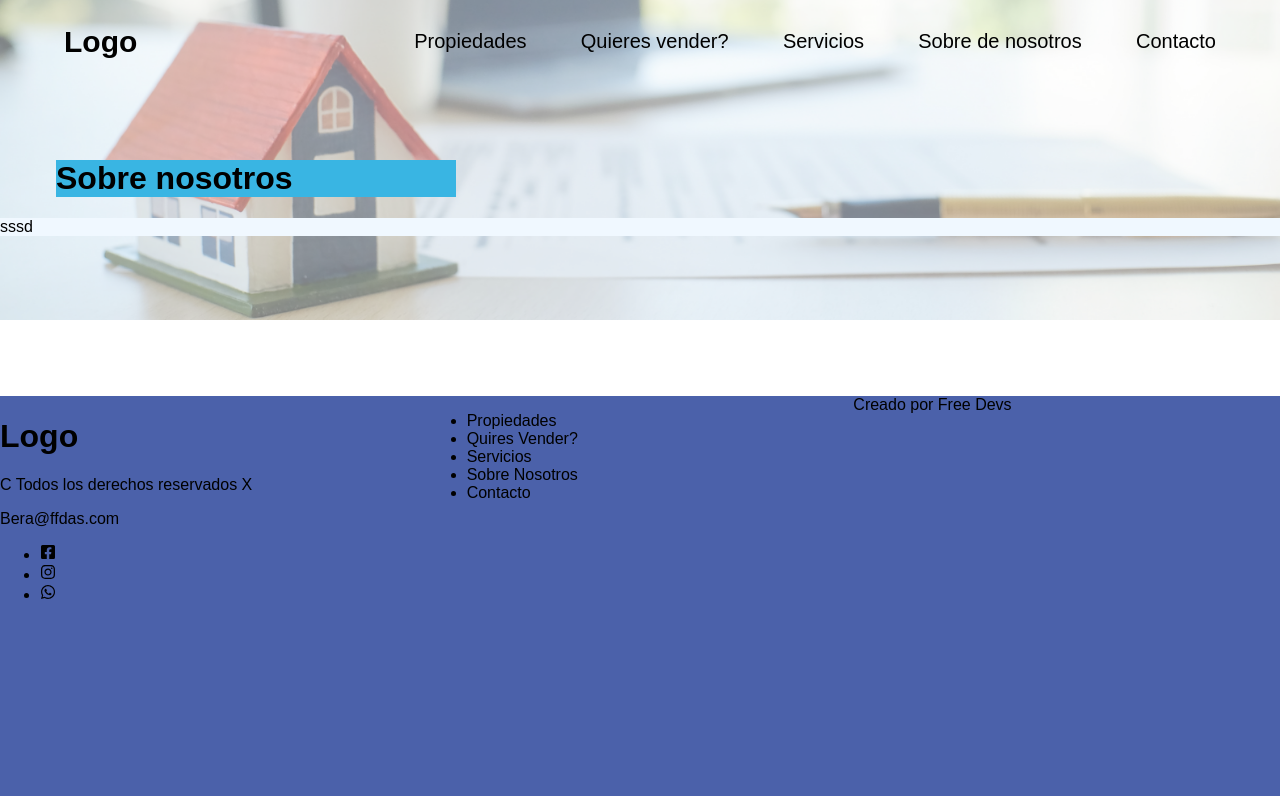
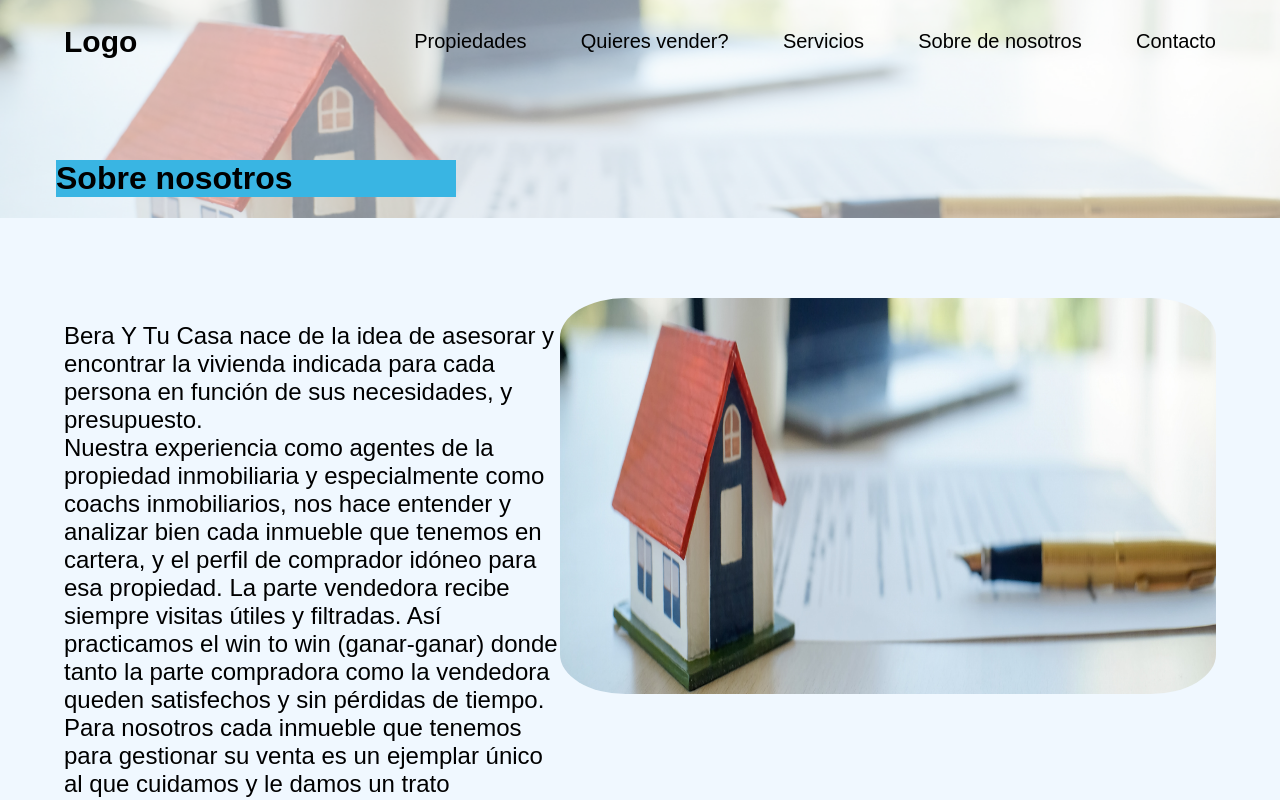
Before and after one commit to DeeRo-dev/Inmboliaria, a Next.js app: page /nosotros in a window 1280 px wide. Shown: the top 800 px of the page. Built offline with nearby package versions, Linux system fonts and the light colour scheme.

Commit message:
Info sobre nosotros

```diff
--- a/pages/nosotros/index.jsx
+++ b/pages/nosotros/index.jsx
@@ -12,7 +12,20 @@ const Nosotros = ()=> {
       <h1>Sobre nosotros</h1>
     </div>
     <div className={style.content}>
-    sssd
+    <div className={style.container}>
+    <div>
+        <p className={style.spn}>Bera Y Tu Casa nace de la idea de asesorar y encontrar la vivienda indicada para cada persona en función de sus necesidades, y presupuesto.<br/>
+Nuestra experiencia como agentes de la propiedad inmobiliaria y especialmente como coachs inmobiliarios, nos hace entender y analizar bien cada inmueble que tenemos en cartera, y el perfil de comprador idóneo para esa propiedad. La parte vendedora recibe siempre visitas útiles y filtradas. Así practicamos el win to win (ganar-ganar) donde tanto la parte compradora como la vendedora queden satisfechos y sin pérdidas de tiempo.<br/>
+Para nosotros cada inmueble que tenemos para gestionar su venta es un ejemplar único al que cuidamos y le damos un trato personalizado, y tenemos comunicación constante con el propietario para informarle de todo lo acontece respecto a su propiedad.<br/>
+<br/>
+Bera Y Tu Casa aporta un enfoque fresco e innovador al mercado inmobiliario, profesional, cercano, transparente. Nuestro éxito es lograr tu satisfacción.<br/>
+<br/>
+Trabajamos en Berazategui, ciudad capital y área metropolitana. (Baix Llobregat-Vallés Oriental- Vallés Occidental- Maresme).</p><br/>
+      </div>
+      <div>
+        <Image className={style.img} src={imag}/>
+      </div>
+    </div>
     </div>
 
   <Footer/>
--- a/styles/Nosotros.module.css
+++ b/styles/Nosotros.module.css
@@ -19,3 +19,17 @@
   display: flex;
   flex-direction: column;
 }
+.container{
+  padding-top: 10vh;
+  display: flex;
+  flex-direction: row;
+  width: 90%;
+  margin: auto;
+}
+.img{
+  border-radius: 10%;
+  width: 82vh;
+}
+.spn{
+  font-size: 3vh;
+}
```
